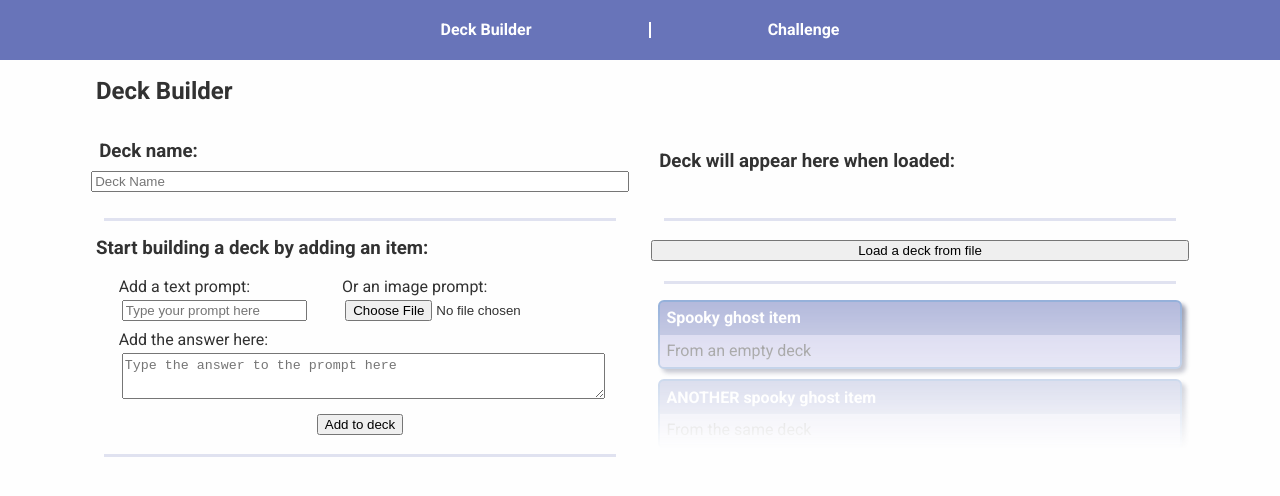
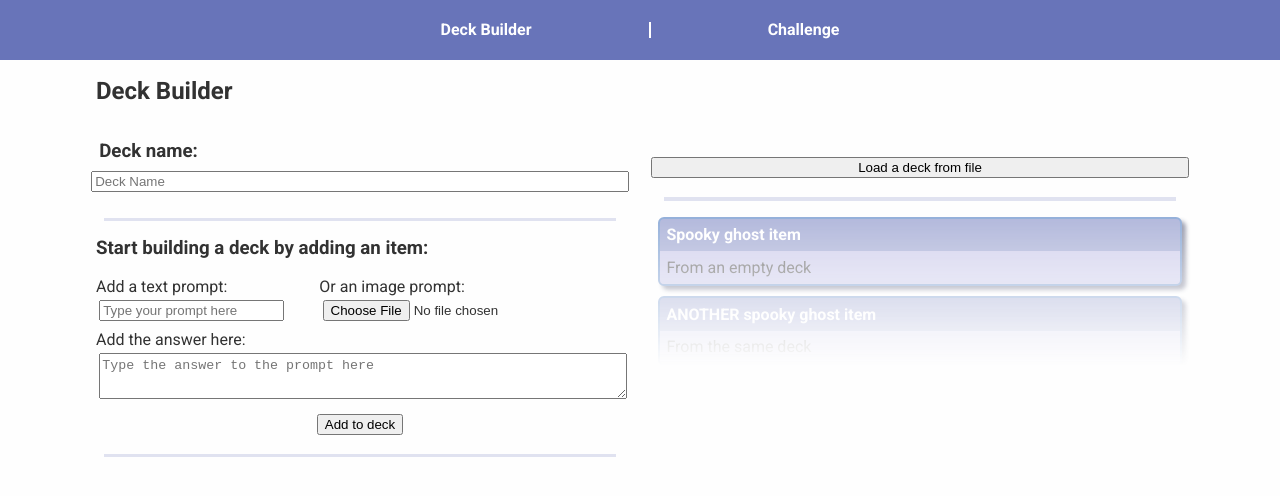
Before and after one commit to seanmizen/flash-app, a React (Create React App) app: page / in a window 1280 px wide. Shown: the top 496 px of the page. Built offline with nearby package versions, Linux system fonts and the light colour scheme.

Commit message:
Layout improvements

```diff
--- a/src/features/DeckEditor/DeckEditor.js
+++ b/src/features/DeckEditor/DeckEditor.js
@@ -87,7 +87,6 @@ function DeckEditor() {
       </div>
       <div className={styles["deck-editor"]}>
         <div className={styles["section"]}>
-          <div className={styles["title-button-holder"]}>
           <div className={styles["title-item"]}>
             <h3>Deck name:</h3>
             <input
@@ -97,7 +96,6 @@ function DeckEditor() {
               value={deckName}
               onChange={(e) => setDeckName(e.target.value)}
             />
-            </div>
           </div>
 
           <div className={styles["spacer"]} />
@@ -116,14 +114,6 @@ function DeckEditor() {
         <div className={styles["section"]}>
           {list.length > 0 ? (
             <div className="deck-editor-item-list">
-              <div className={styles["title-button-holder"]}>
-                <div className={styles["title-item"]}>
-                  <h3>
-                    {deckName}: ({list.length} cards)
-                  </h3>
-                </div>
-              </div>
-              <div className={styles["spacer"]} />
               <div className={styles["title-button-holder"]}>
                 <LoadDeckFromFile onDeckLoad={(e) => loadDeck(e)} />
                 <button onClick={clearLocalStorage}>Clear this deck</button>
@@ -145,10 +135,6 @@ function DeckEditor() {
             </div>
           ) : (
             <div className="deck-editor-item-list">
-              <div className={styles["title-item"]}>
-                <h3>Deck will appear here when loaded:</h3>
-              </div>
-              <div className={styles["spacer"]} />
               <div className={styles["title-button-holder"]}>
                 <LoadDeckFromFile onDeckLoad={(e) => loadDeck(e)} />
               </div>
--- a/src/features/DeckEditor/DeckEditor.module.css
+++ b/src/features/DeckEditor/DeckEditor.module.css
@@ -64,6 +64,7 @@ button {
 
 @media only screen and (min-width: 880px) {
   .title-button-holder {
+    margin: 2rem 0 0 0;
     flex-direction: row;
   }
 }
@@ -149,7 +150,7 @@ flex-direction: (order of items)
         Notice that when the flex direction is a column, justify-content changes to the vertical and align-items to the horizontal.
 */
 
-.no-bullets {
+.item-list {
   list-style-type: none; /* Remove bullets */
   padding: 0; /* Remove padding */
   margin: 0; /* Remove margins */
@@ -223,6 +224,7 @@ li {
   flex-direction: column;
   justify-content: center;
   flex: 1 1 auto;
+  width: 100%;
 }
 
 .itemlist-item-edit-inner textarea {
--- a/src/features/DeckEditor/components/ItemList.js
+++ b/src/features/DeckEditor/components/ItemList.js
@@ -5,7 +5,7 @@ function ItemList(props) {
   return (
     <ul
       className={
-        styles["no-bullets"] + (props.ghost ? " " + styles["ghost"] : "")
+        styles["item-list"] + (props.ghost ? " " + styles["ghost"] : "")
       }
     >
       {props.list?.map((item) => {
```
Lines whose indentation alone changed are shown as unchanged.
